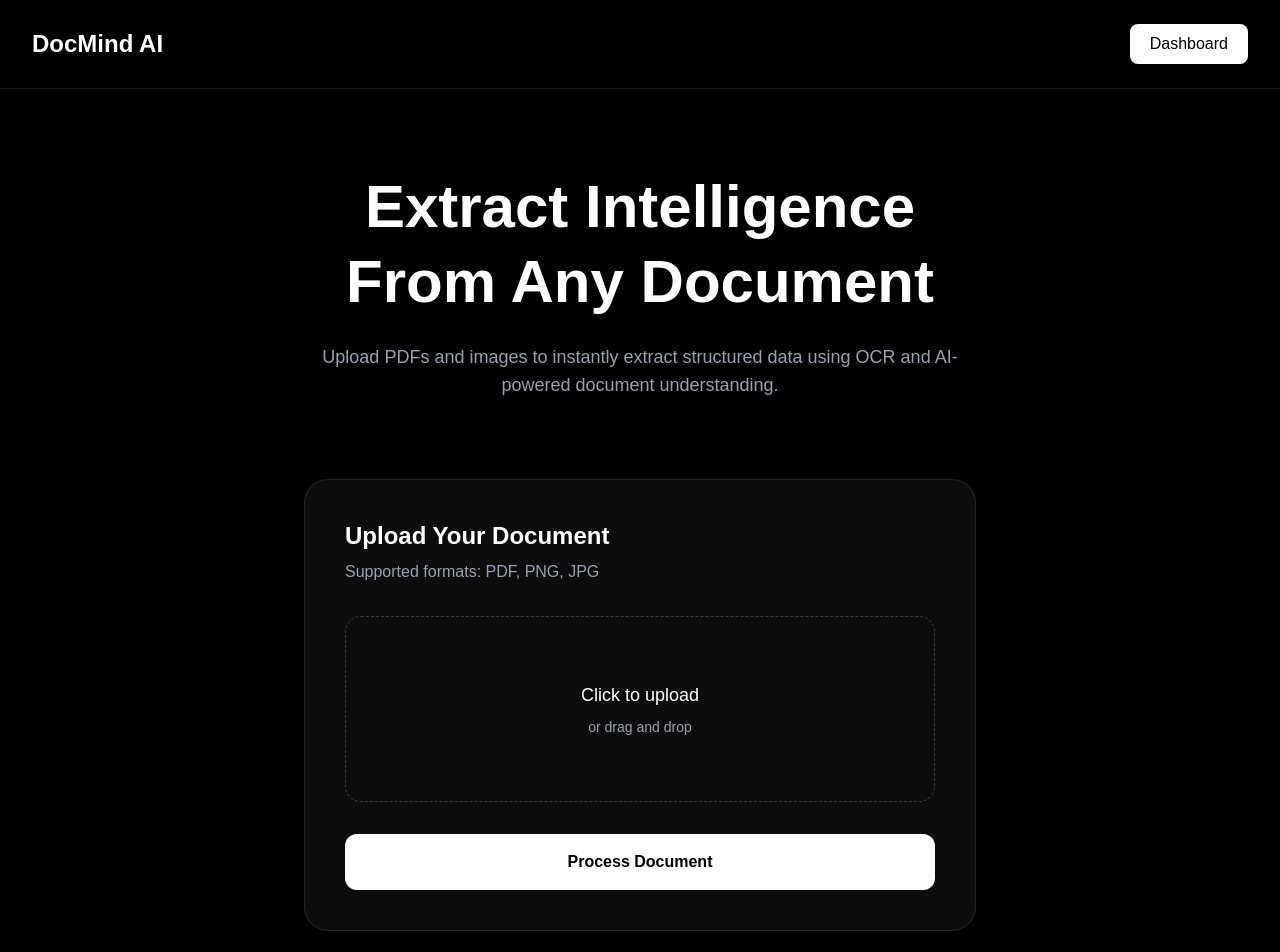
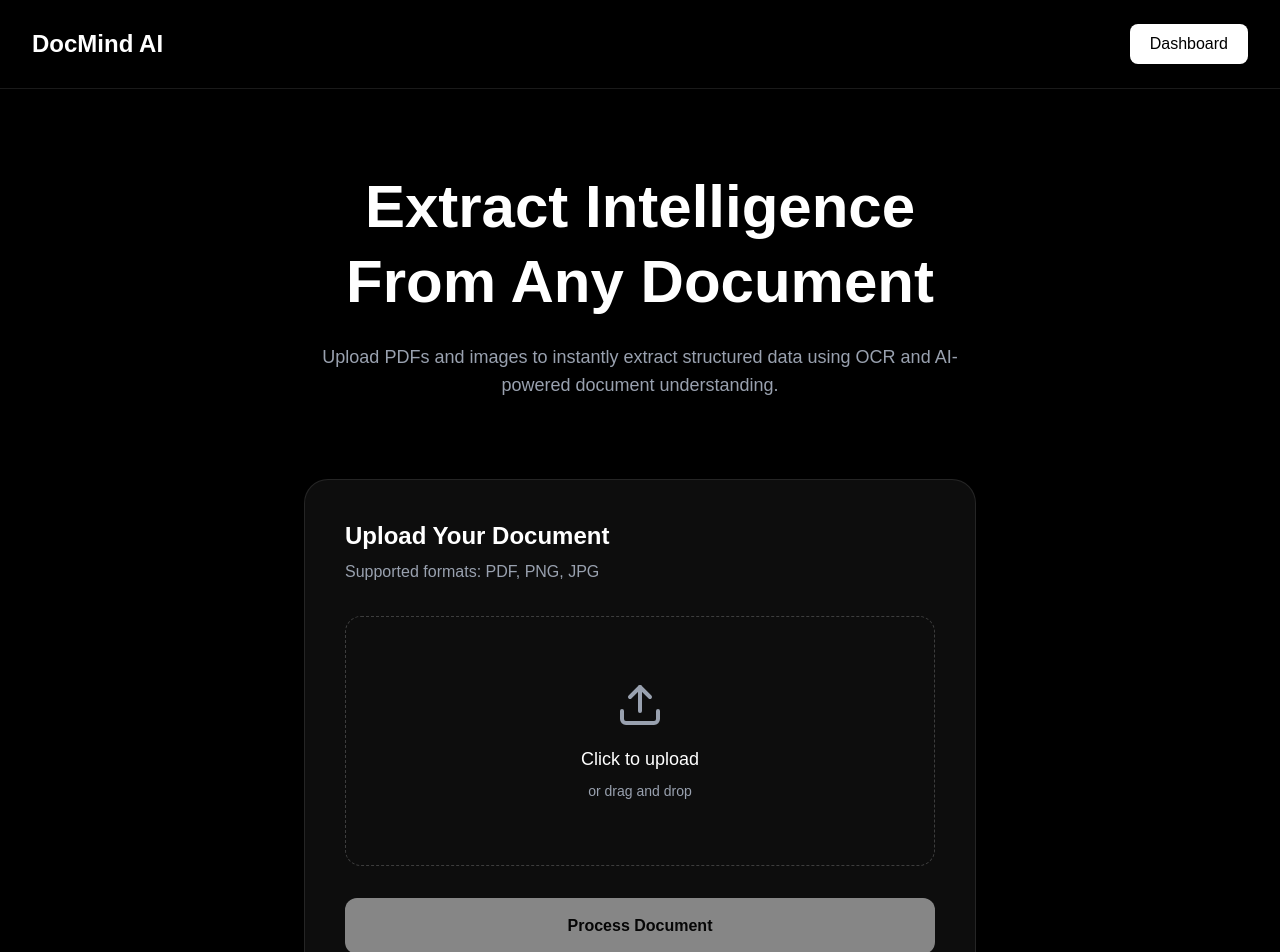
Before and after one commit to Riya4546/DocMind-AI, a Next.js app in the folder frontend/: page / in a window 1280 px wide. Shown: the top 952 px of the page. Built offline with nearby package versions, Linux system fonts and the light colour scheme.

Commit message:
landing page ui

```diff
--- a/frontend/app/page.tsx
+++ b/frontend/app/page.tsx
@@ -1,9 +1,13 @@
 "use client";
 
-import { useState } from "react";
+import {useRef, useState } from "react";
+import { Upload } from "lucide-react";
+
 
 export default function Home() {
   const [selectedFile, setSelectedFile] = useState<File | null>(null);
+  const [isProcessing, setIsProcessing] = useState(false);
+  const fileInputRef = useRef<HTMLInputElement>(null);
 
   const handleFileChange = (
     event: React.ChangeEvent<HTMLInputElement>
@@ -11,6 +15,16 @@ export default function Home() {
     if (event.target.files && event.target.files[0]) {
       setSelectedFile(event.target.files[0]);
     }
+  };
+
+  const processDocument = async () => {
+    if (!selectedFile) return;
+
+    setIsProcessing(true);
+
+    await new Promise((resolve) => setTimeout(resolve, 3000));
+
+    setIsProcessing(false);
   };
 
   return (
@@ -54,14 +68,19 @@ export default function Home() {
             Supported formats: PDF, PNG, JPG
           </p>
 
-          {/* Upload Box */}
-          <label className="mt-8 flex cursor-pointer flex-col items-center justify-center rounded-2xl border border-dashed border-white/20 p-16 transition hover:border-white/40 hover:bg-white/5">
+          <div
+  onClick={() => fileInputRef.current?.click()}
+  className="mt-8 flex cursor-pointer flex-col items-center justify-center rounded-2xl border border-dashed border-white/20 p-16 transition hover:border-white/40 hover:bg-white/5"
+>
 
   <input
+    ref={fileInputRef}
     type="file"
     className="hidden"
     onChange={handleFileChange}
   />
+
+  <Upload className="mb-4 h-12 w-12 text-gray-400" />
 
   <p className="text-lg font-medium">
     Click to upload
@@ -71,8 +90,7 @@ export default function Home() {
     or drag and drop
   </p>
 
-          </label>
-
+</div>
           {/* Selected File */}
           {selectedFile && (
             <div className="mt-6 rounded-xl bg-white/10 p-4 text-left">
@@ -88,9 +106,20 @@ export default function Home() {
             </div>
           )}
 
-          {/* Upload Button */}
-          <button className="mt-8 w-full rounded-xl bg-white px-6 py-4 font-semibold text-black transition hover:bg-gray-200">
-            Process Document
+          {/* Process Button */}
+          <button
+            onClick={processDocument}
+            disabled={!selectedFile || isProcessing}
+            className="mt-8 w-full rounded-xl bg-white px-6 py-4 font-semibold text-black transition hover:bg-gray-200 disabled:cursor-not-allowed disabled:opacity-50"
+          >
+            {isProcessing ? (
+              <div className="flex items-center justify-center gap-2">
+                <div className="h-5 w-5 animate-spin rounded-full border-2 border-black border-t-transparent"></div>
+                Processing...
+              </div>
+            ) : (
+              "Process Document"
+            )}
           </button>
 
         </div>
```
Lines whose indentation alone changed are shown as unchanged.
